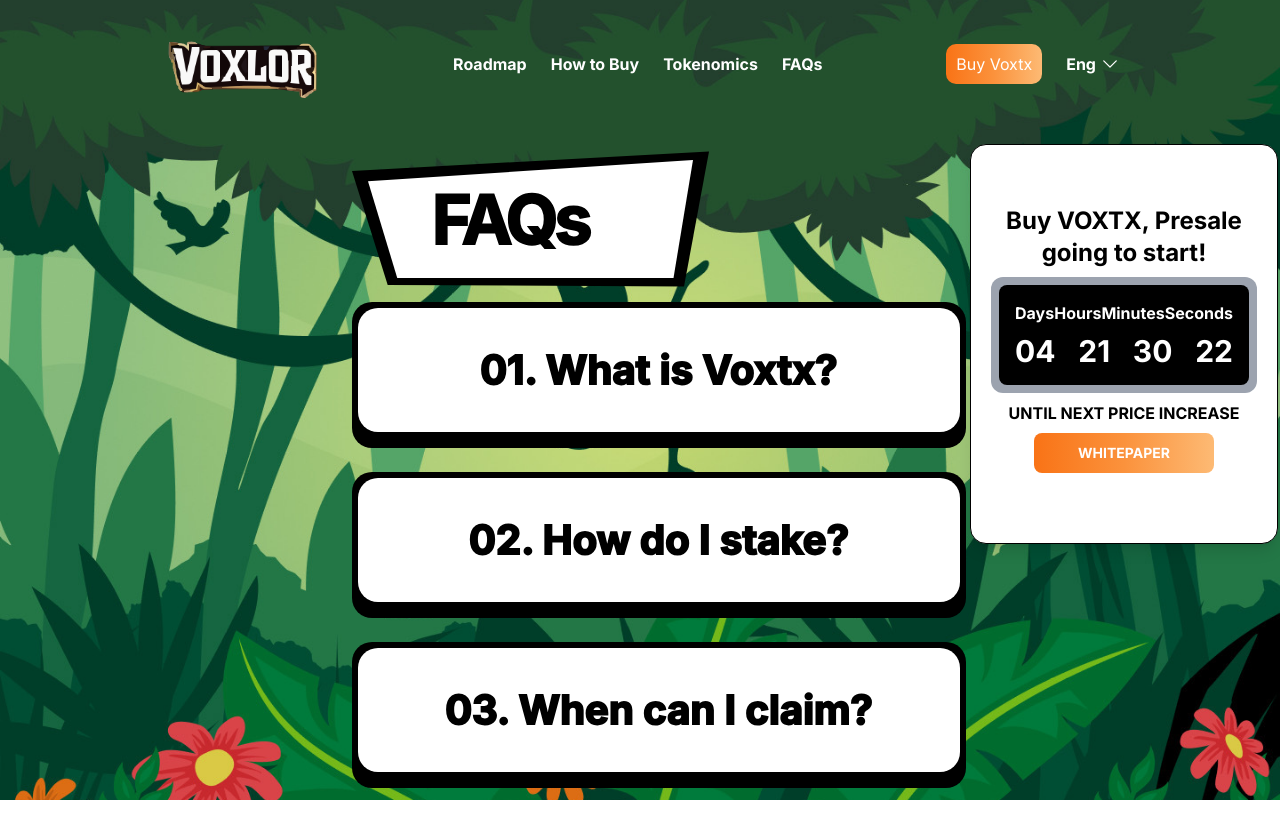
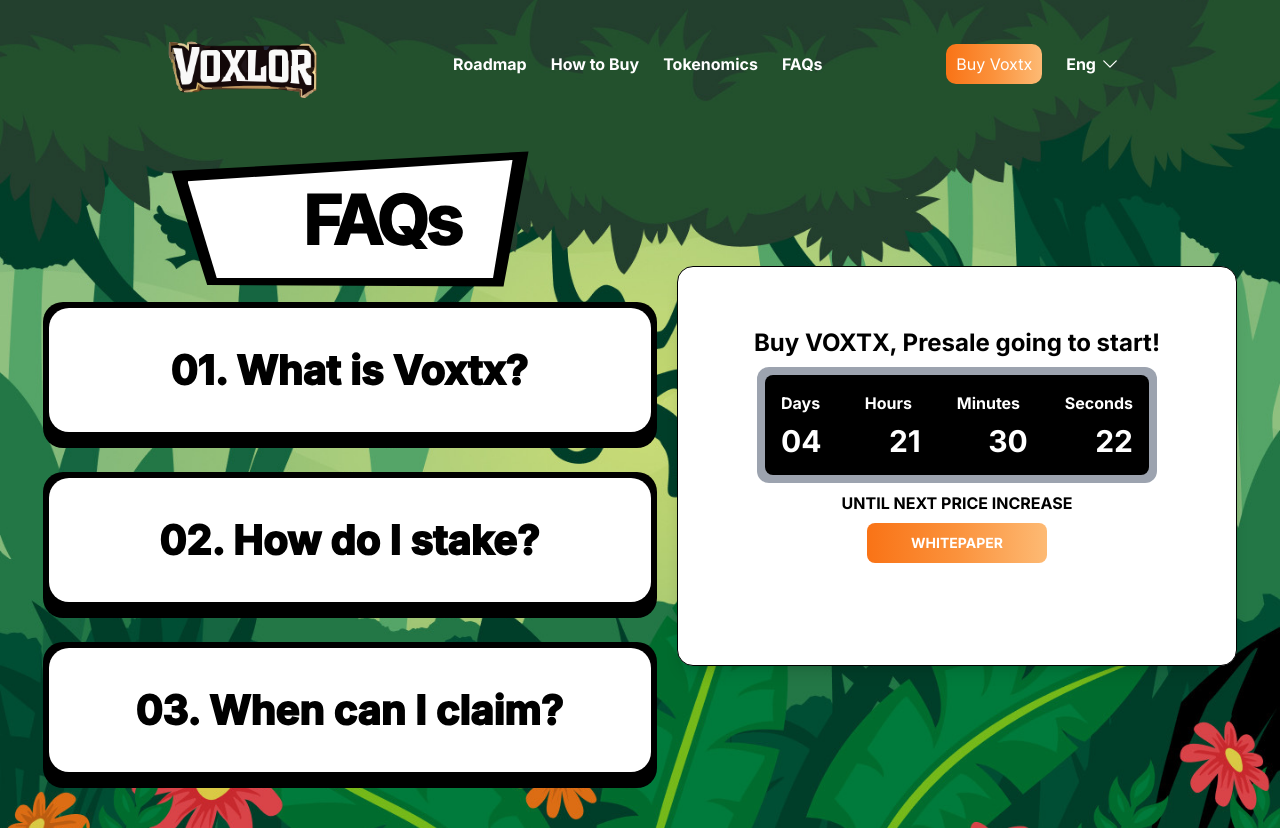
Before and after one commit to Diigoo-app/voxlor_website1, a React (Create React App) app: page /faqs in a window 1280 px wide. Before the commit the page ends 800 px from the top, so only its background shows below. Built offline with nearby package versions, Linux system fonts and the light colour scheme.

Commit message:
fix: Made responsive changes

```diff
--- a/src/Pages/FaqsPage/index.jsx
+++ b/src/Pages/FaqsPage/index.jsx
@@ -6,9 +6,9 @@
 import "./index.css";
 
 const FaqsPage = () => (
-  <div className="bg-container relative h-auto overflow-y-auto">
+  <div className="bg-container relative min-h-screen overflow-y-auto">
     <Header />
-    <div className="relative mt-28 px-4 md:px-44">
+    <div className="relative mt-28 mb-10 lg:mb-10">
       <ContentSection />
     </div>
   </div>
@@ -17,8 +17,8 @@
 
 
 const ContentSection = () => (
-  <div className="flex flex-col md:flex-row gap-4 md:gap-1 pt-8">
-    <div className="md:pl-44 flex flex-col gap-2 w-full md:w-auto">
+  <div className="flex flex-col md:flex-row justify-center items-center gap-4 md:gap-1 pt-8">
+    <div className=" flex flex-col justify-center items-center gap-2 w-full md:w-auto ">
       <Title text="FAQs" />
       <FaqList />
     </div>
@@ -27,9 +27,9 @@
 );
 
 const Title = ({ text }) => (
-  <div className="customeskew6 relative w-full md:w-[357px] h-[150px] bg-black p-4">
-    <div className="relative bg-white customeskew-in6 pl-8 md:pl-16 flex items-center text-center h-full">
-      <span className="text-[40px] md:text-[68px] font-extrabold text-black stroke-text tracking-[-1px] md:tracking-[-4px]">
+  <div className="customeskew6 relative w-full md:w-[357px] h-[150px] bg-black p-4 ">
+    <div className="relative bg-white customeskew-in6 pl-8 md:pl-16 flex flex-row justify-center items-center text-center h-full">
+      <span className="text-[40px] md:text-[68px] font-extrabold text-black stroke-text tracking-[-1px] md:tracking-[-4px] ">
         {text}
       </span>
     </div>
@@ -90,7 +90,7 @@
   };
 
   return (
-    <div className="w-full max-w-[370px] sm:max-w-[450px] lg:max-w-[560px] lg:h-[400px] border border-black bg-white rounded-2xl shadow-lg flex flex-col items-center p-4 sm:p-6 lg:p-5 mx-auto">
+    <div className="w-full max-w-[370px] sm:max-w-[450px] lg:max-w-[560px] lg:h-[400px] border border-black bg-white rounded-2xl shadow-lg flex flex-col items-center p-4 sm:p-6 lg:p-5 lg:ml-4">
       <div className="innerdiv lg:mt-10 flex flex-col items-center justify-center space-y-3 sm:space-y-4 lg:space-y-2">
         <span className="font-bold text-lg sm:text-xl lg:text-2xl text-center text-black">
           Buy VOXTX, Presale going to start!
--- a/src/Pages/HomePage/index.jsx
+++ b/src/Pages/HomePage/index.jsx
@@ -1,7 +1,5 @@
 import React from "react";
 import { useState, useEffect } from "react";
-import html2canvas from "html2canvas";
-import jsPDF from "jspdf";
 import Header from "../../Components/Header";
 import "./index.css";
 
@@ -9,7 +7,7 @@
   return (
     <div className="bg-container relative overflow-hidden min-h-screen">
       <Header />
-      <div className="relative top-20 md:top-10 p-2 flex flex-col justify-center items-center min-h-screen">
+      <div className="relative top-20 md:top-10 mb-24 lg:mb-0 p-2 flex flex-col justify-center items-center min-h-screen">
         <div className="block md:hidden ">
           <SubHeadline />
         </div>
@@ -19,7 +17,7 @@
         <div className="hidden md:block w-full">
           <SubHeadline />
         </div>
-        <div>
+        <div className="mb-10 lg:mb-0">
           <ContentSection />
         </div>
       </div>
@@ -28,8 +26,8 @@
 };
 
 const Headline = ({ text }) => (
-  <div className="text-2xl md:text-5xl align-center pt-16 text-black w-[340px] h-[120px] md:w-[690px] relative mb-[1rem] ">
-    <span className="font-black text-center absolute lg-top-[-4px] lg-left-[-4px] transform rotate-[1deg] md:rotate-[-deg] text-white md:text-black text-justify">
+  <div className="text-2xl md:text-5xl align-center pt-16 text-white w-[340px] h-[120px] md:w-[690px] relative mb-[1rem] ">
+    <span className="font-black text-center absolute lg-top-[-4px] lg-left-[-4px] transform rotate-[1deg] md:rotate-[-deg] text-justify">
       {text}
     </span>
   </div>
@@ -40,7 +38,7 @@
   const repeatedText = Array(20).fill(text).join(" // ");
 
   return (
-    <div className="text-[1rem] text-black font-bold relative mt-6 w-screen">
+    <div className="text-[1rem] text-s font-bold relative mt-6 w-screen">
       <span className="absolute flex items-center transform rotate-[3deg] md:rotate-[-3deg] w-full h-[52px] bg-[#EEFF9A] overflow-hidden whitespace-nowrap text-clip">
         {repeatedText}
       </span>
@@ -64,12 +62,14 @@
 
     <div className="hidden lg:block flex flex-row justify-center items-center">
       <img
-        className="relative right-1 bottom-14 h-[500px] w-[max-content]"
-        src="/images/cartoon3.png"
+        className="relative h-[450px] w-[fit-content] "
+        src="/images/home_fox.png"
         alt="cartoon"
       />
     </div>
-    <BuySection />
+    <div>
+      <BuySection />
+    </div>
   </div>
 );
 
@@ -116,7 +116,7 @@
   };
 
   return (
-    <div className="w-full max-w-[370px] sm:max-w-[450px] lg:max-w-[560px] lg:h-[400px] border border-black bg-white rounded-2xl shadow-lg flex flex-col items-center p-4 sm:p-6 lg:p-5 mx-auto">
+    <div className="relative w-full max-w-[370px] sm:max-w-[450px] lg:max-w-[560px] lg:h-[400px] border border-black bg-white rounded-2xl shadow-lg flex flex-col items-center p-4 sm:p-6 lg:p-5 mx-auto">
       <div className="innerdiv lg:mt-10 flex flex-col items-center justify-center space-y-3 sm:space-y-4 lg:space-y-2">
         <span className="font-bold text-lg sm:text-xl lg:text-2xl text-center text-black">
           Buy VOXTX, Presale going to start!
@@ -191,10 +191,5 @@
   );
 };
 
-const FloatingImage = ({ src, alt }) => (
-  <div className="relative ">
-    <img src={src} alt={alt} />
-  </div>
-);
 
 export default HomePage;
--- a/src/Pages/HowtoBuyPage/index.jsx
+++ b/src/Pages/HowtoBuyPage/index.jsx
@@ -9,7 +9,7 @@
   return (
     <div className="bg-container relative overflow-hidden  min-h-[80vh] sm:min-h-[100vh]">
       <Header />
-      <div className="z-10 relative pt-28">
+      <div className="mb-10 lg:mb-0 pt-28">
         <ContentSection />
       </div>
     </div>
--- a/src/Pages/TheChainPage/index.jsx
+++ b/src/Pages/TheChainPage/index.jsx
@@ -11,7 +11,7 @@
     <div className="pb-20">
       <Header />
     </div>
-    <div className="mr-6 overflow-hidden  w-full flex flex-col justify-center items-center min-h-screen">
+    <div className="mr-6 overflow-hidden  w-full flex flex-col justify-center items-center min-h-screen mb-10 lg:mb-0">
       <ContentSection />
     </div>
   </div>
--- a/src/Pages/TokenomicsPage/index.jsx
+++ b/src/Pages/TokenomicsPage/index.jsx
@@ -10,7 +10,7 @@
       <div className="pb-20">
         <Header />
       </div>
-      <div className="mr-6 w-full flex flex-col justify-center items-center">
+      <div className="mr-6 w-full flex flex-col justify-center items-center mb-10 lg:mb-0">
         <ContentSection />
       </div>
     </div>
```
Also changed, not shown: public/images/home_fox.png.
